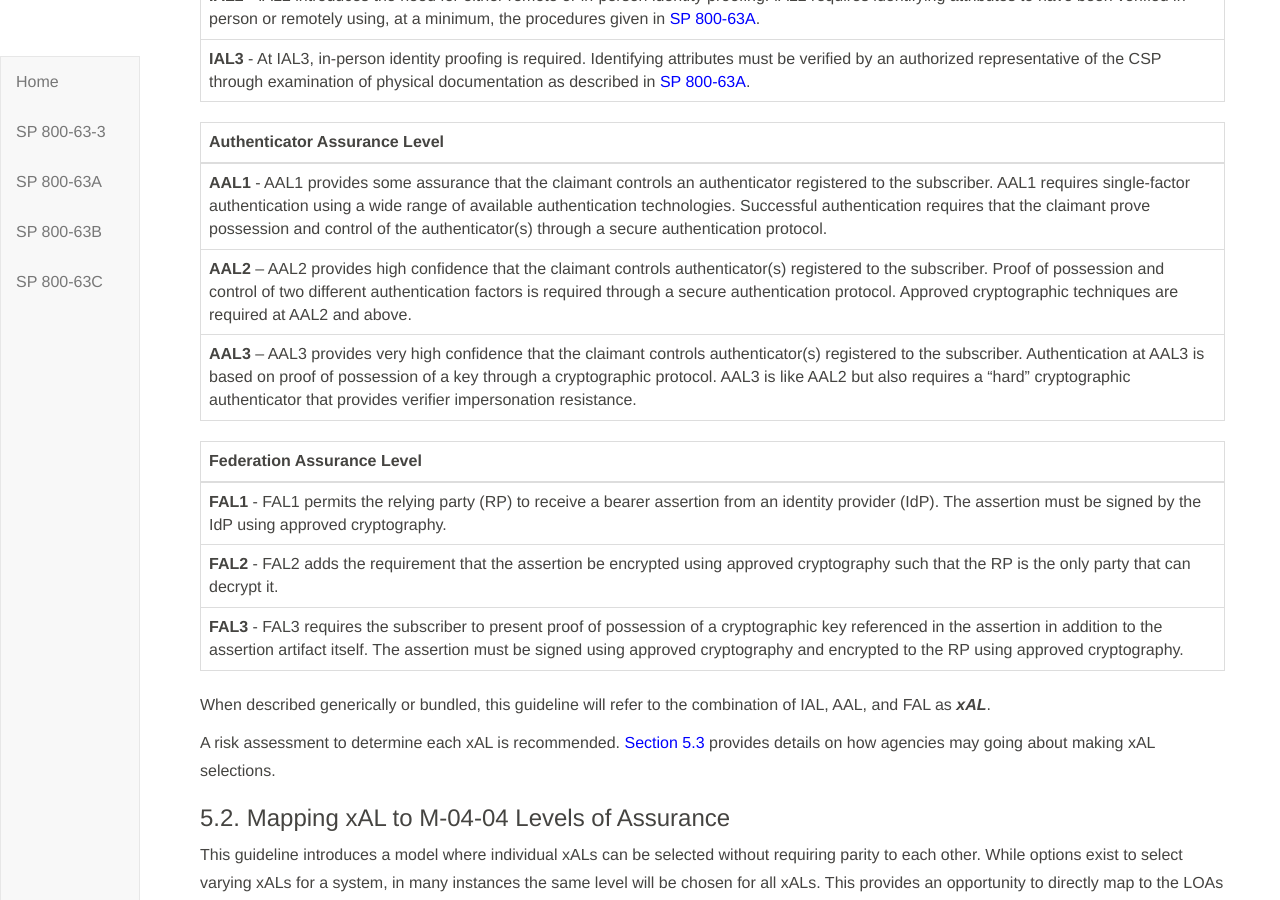
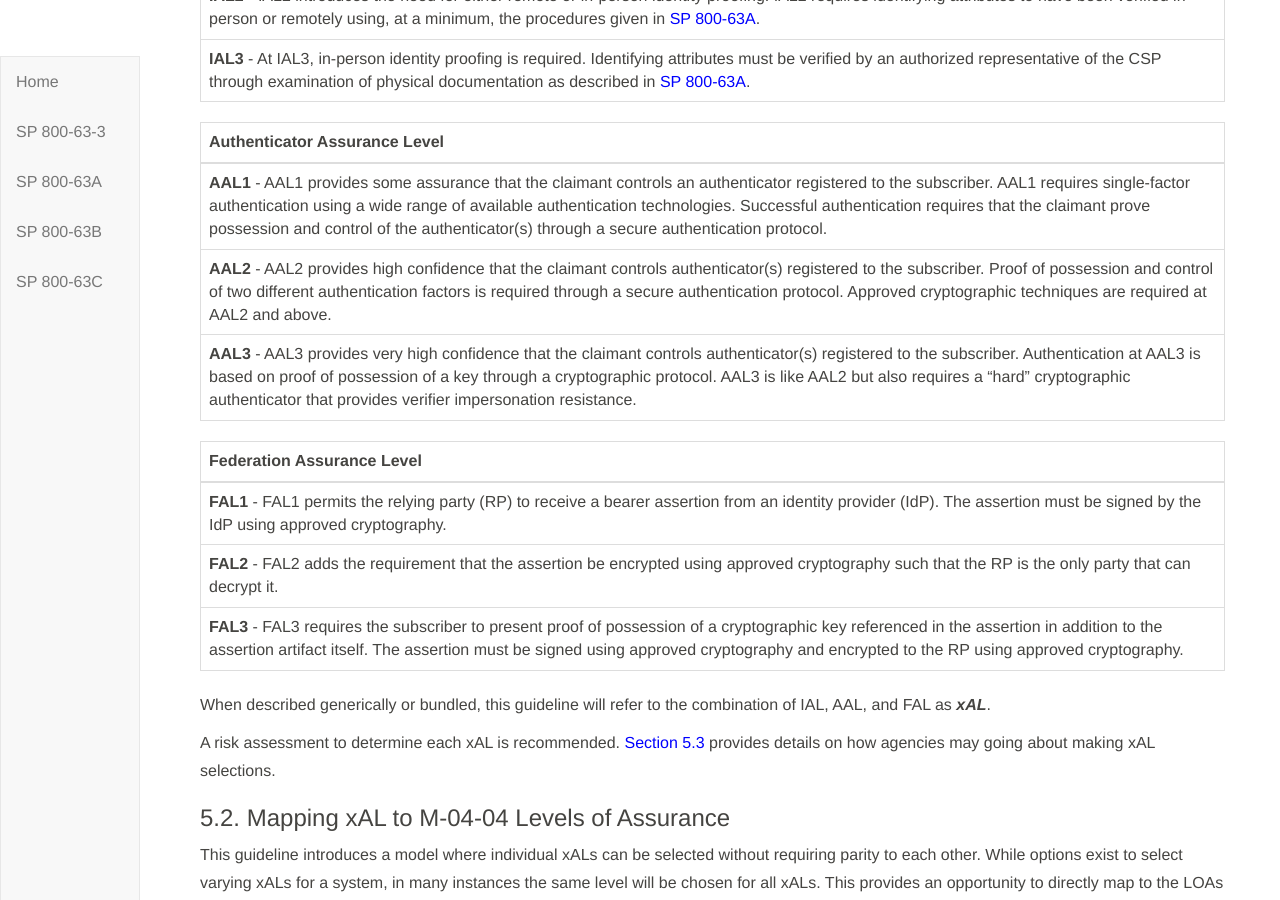
Before and after one commit to usnistgov/800-63-3, a Jekyll site: the page built from sp800-63-3/sec5_xAL.md, in a window 1280 px wide and 900 px high, scrolled down 1154 px. Built offline with Jekyll 4.4.1, drawn with Linux system fonts in a browser that asks for light colours; our own code applies the rules of GitHub Pages for plain Markdown files.

Commit message:
Update sec5_xAL.md

```diff
--- a/sp800-63-3/sec5_xAL.md
+++ b/sp800-63-3/sec5_xAL.md
@@ -40,8 +40,8 @@
 |Authenticator Assurance Level|
 |:----------------------|
 |**AAL1** - AAL1 provides some assurance that the claimant controls an authenticator registered to the subscriber. AAL1 requires single-factor authentication using a wide range of available authentication technologies. Successful authentication requires that the claimant prove possession and control of the authenticator(s) through a secure authentication protocol.|
-| **AAL2** – AAL2 provides high confidence that the claimant controls authenticator(s) registered to the subscriber. Proof of possession and control of two different authentication factors is required through a secure authentication protocol. Approved cryptographic techniques are required at AAL2 and above.|
-|**AAL3** – AAL3 provides very high confidence that the claimant controls authenticator(s) registered to the subscriber. Authentication at AAL3 is based on proof of possession of a key through a cryptographic protocol. AAL3 is like AAL2 but also requires a "hard" cryptographic authenticator that provides verifier impersonation resistance.|
+| **AAL2** - AAL2 provides high confidence that the claimant controls authenticator(s) registered to the subscriber. Proof of possession and control of two different authentication factors is required through a secure authentication protocol. Approved cryptographic techniques are required at AAL2 and above.|
+|**AAL3** - AAL3 provides very high confidence that the claimant controls authenticator(s) registered to the subscriber. Authentication at AAL3 is based on proof of possession of a key through a cryptographic protocol. AAL3 is like AAL2 but also requires a "hard" cryptographic authenticator that provides verifier impersonation resistance.|
 
 |Federation Assurance Level|
 |:----------------------|
```
